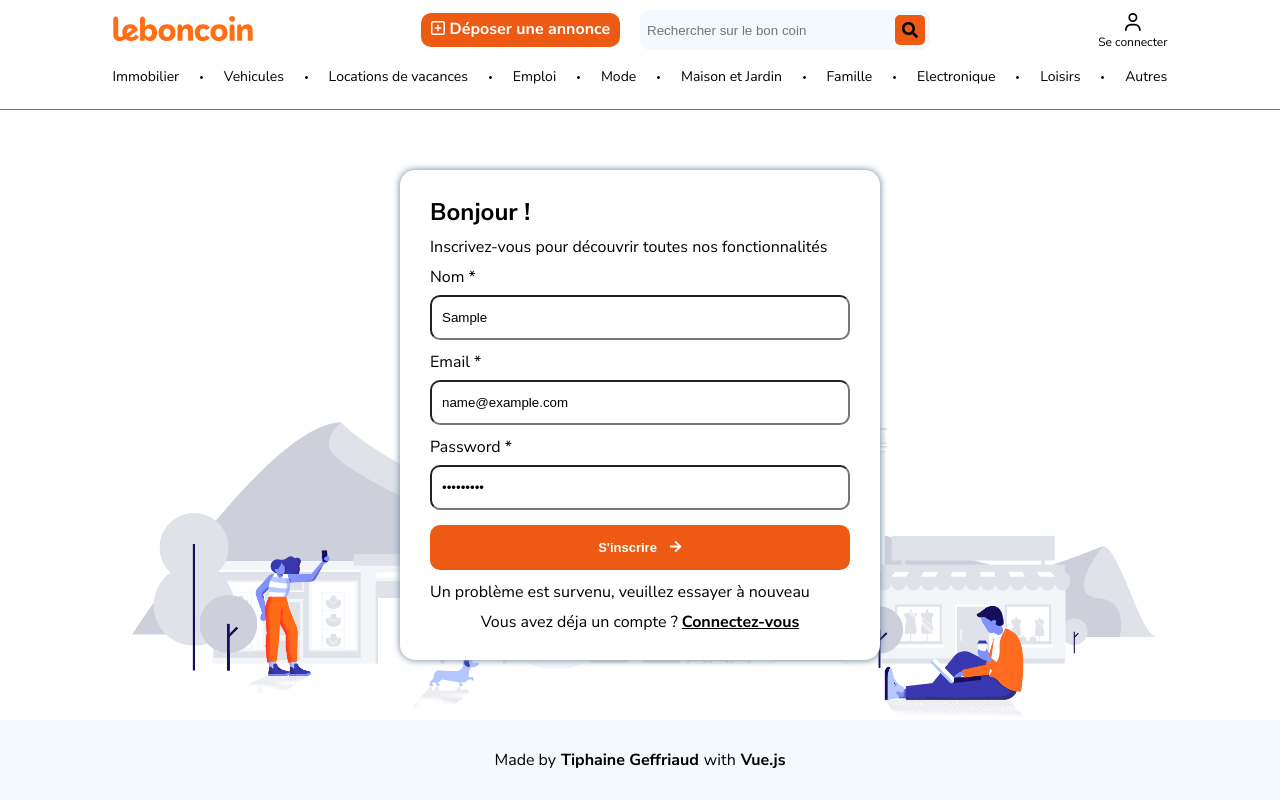
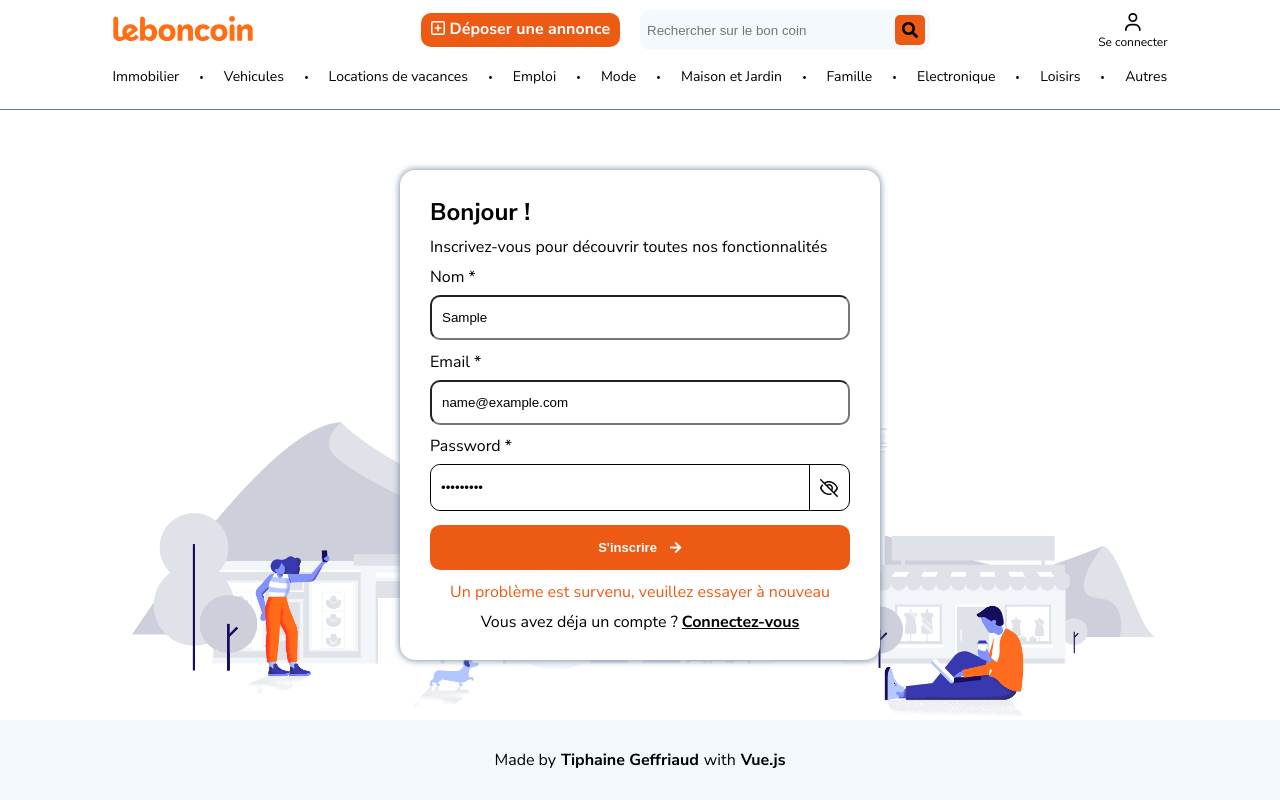
Before and after one commit to Tiph0808/leboncoin-reproduction--formation-vue.js, a Vue app: page /signup in a window 1280 px wide. Both pictures are taken after typing "Sample", "name@example.com", "Sample123" into the empty fields and a click on the button "S'inscrire". Built offline with nearby package versions, Linux system fonts and the light colour scheme; no server answers.

Commit message:
6th commit : bonus features corrected, Part 2 finished

```diff
--- a/src/views/LoginView.vue
+++ b/src/views/LoginView.vue
@@ -4,23 +4,26 @@ import { ref, inject } from 'vue';
 import axios from 'axios';
 import { useRouter } from 'vue-router'; // jimporte use router pour pouvoir envoyer mon utilisateur vers la page home si la requete a reussi
 
+// je declenche la methode userRouter et stocke ce qu'elle renvoie dans la variable router
+const router = useRouter()
+
+// jinjecte mon provider
+const GlobalStore = inject('GlobalStore')
+
+
+// VALEURS REACTIVES
+
 const email = ref('joel@aol.com')
 const password = ref('password')
-
-// je declenche la methode userRouter et stocke ce qu'elle renvoie dans la variable router
-const router = useRouter()
 
 // je cree mes ref pour l'affichage conditionnel:
 const errorMessage = ref('')
 const isSubmitting = ref(false)
 
-// jinjecte mon provider
-const GlobalStore = inject('GlobalStore')
+// BONUS (correction) : je cree ma ref pour le password a afficher ou pas
+const displayPassword = ref(false)
 
-
-
-
-
+// je lance ma requete a la soumission du form
 const handleSubmit = async () => {
   //Je rverifie que les infos du form sont transmises
   console.log({
@@ -52,16 +55,25 @@ const handleSubmit = async () => {
   }
 }
 
-const inputType = ref('password')
+
+// BONUS (Myway)
+
+// j'ajoute une valeur reactive : le type de mon password
+// const inputType = ref('password')
+
+// si c'est un password, au clic je le change en text, sinon je le laiise en password
+// const handlePassword = () => {
+//   if (inputType.value === 'password') {
+//     inputType.value = 'text'
+//   } else {
+//     inputType.value = 'password'
+//   }
+// }
 
 
-const handlePassword = () => {
-  if (inputType.value === 'password') {
-    inputType.value = 'text'
-  } else {
-    inputType.value = 'password'
-  }
-}
+
+
+
 
 
 </script>
@@ -78,10 +90,23 @@ const handlePassword = () => {
             @input="errorMessage = ''">
         </label>
         <label for="password"><span>Mot de passe <sup>*</sup></span>
-          <div>
+          <div class="inputPassword">
+            <!-- <Bonus password (my way):>
             <input :type="inputType" v-model="password" id="password" @input="errorMessage = ''">
             <font-awesome-icon :icon="['far', 'eye-slash']" v-if="inputType === 'password'" @click="handlePassword" />
-            <font-awesome-icon :icon="['far', 'eye']" v-if="inputType === 'text'" @click="handlePassword" />
+            <font-awesome-icon :icon="['far', 'eye']" v-if="inputType === 'text'" @click="handlePassword" /> -->
+
+            <!-- <Bonus password : correction : -->
+            <input :type="displayPassword ? 'text' : 'password'" v-model="password" id="password"
+              @input="errorMessage = ''">
+            <!-- si displayPassword est truthy alors je veux que mon iput soit de type text -->
+
+            <div>
+              <font-awesome-icon :icon="['far', 'eye-slash']" v-if="!displayPassword"
+                @click="displayPassword = !displayPassword" />
+              <font-awesome-icon :icon="['far', 'eye']" v-else @click="displayPassword = !displayPassword" />
+              <!-- =  Au click je donne la valeur opposée a displayPassword -->
+            </div>
 
           </div>
         </label>
@@ -90,7 +115,7 @@ const handlePassword = () => {
         <p v-if="isSubmitting">Connexion en cours...</p>
         <button v-else>Se connecter <font-awesome-icon :icon="['fas', 'arrow-right']" /> </button>
 
-        <p v-if="errorMessage">{{ errorMessage }}</p>
+        <p v-if="errorMessage" class="textError">{{ errorMessage }}</p>
 
         <p>Envie de nous rejoindre ? <RouterLink :to="{ name: 'signup' }">Créer un compte</RouterLink>
         </p>
@@ -149,11 +174,33 @@ input {
   height: 45px;
   border-radius: 10px;
   padding-left: 10px;
+
+}
+
+.inputPassword {
+  border: 1px solid black;
+  display: flex;
+  border-radius: 10px
+}
+
+.inputPassword div {
+  border-left: 1px solid black;
+  display: flex;
+  /* justify-content: center; */
+  align-items: center;
+  width: 40px;
+}
+
+.inputPassword > input {
+  border: none;
+  flex: 1;
 }
 
 input:focus {
   outline: none;
 }
+
+
 
 button {
   background-color: var(--orange);
@@ -178,4 +225,9 @@ a {
   text-decoration: underline;
 
 }
+
+.textError {
+  text-align: center;
+  color: var(--orange);
+}
 </style>
--- a/src/views/SignupView.vue
+++ b/src/views/SignupView.vue
@@ -11,6 +11,11 @@ const password = ref('')
 // je cree mes ref pour l'affichage conditionnel
 const errorMessage = ref('')
 const isSubmitting = ref(false)
+
+// Je cree ma ref pour l'affichage conditionnel du password
+const displayPassword = ref(false)
+
+
 
 // jinjecte mon provider et ces infos
 const GlobalStore = inject('GlobalStore')
@@ -69,18 +74,32 @@ const handleSubmit = async () => {
           <h2>Inscrivez-vous pour découvrir toutes nos fonctionnalités</h2>
         </div>
 
-        <label for="username"><span>Nom <sup>*</sup></span><input type="text" v-model="username" id="username"
-            @input="errorMessage = ''"></label>
+        <label for="username"><span>Nom <sup>*</sup></span>
+          <input type="text" name="username" v-model="username" id="username" @input="errorMessage = ''">
+        </label>
         <!-- la balise sup sert a afficher l'étoile en tant qu'exposant -->
-        <label for="email"><span>Email <sup>*</sup></span><input type="email" v-model="email" id="email"
-            @input="errorMessage = ''"></label>
-        <label for="password"><span>Password <sup>*</sup></span><input type="password" v-model="password" id="password"
-            @input="errorMessage = ''"></label>
+        <label for="email"><span>Email <sup>*</sup></span>
+          <input type="email" name="email" v-model="email" id="email" @input="errorMessage = ''">
+        </label>
+        <label for="password"><span>Password <sup>*</sup></span>
+          <div class="inputPassword">
+            <input :type="displayPassword ? 'text' : 'password'" name="password" id="password" v-model="password"
+              @input="errorMessage = ''">
+            <div>
+              <font-awesome-icon :icon="['far', 'eye-slash']" v-if="!displayPassword"
+                @click="displayPassword = !displayPassword" />
+              <font-awesome-icon :icon="['far', 'eye']" v-else @click="displayPassword = !displayPassword" />
+              <!-- =  Au click je donne la valeur opposée a displayPassword -->
+            </div>
+
+
+          </div>
+        </label>
 
         <p v-if="isSubmitting">Inscription en cours...</p>
         <button v-else>S'inscrire <font-awesome-icon :icon="['fas', 'arrow-right']" /></button>
 
-        <p v-if="errorMessage">{{ errorMessage }}</p>
+        <p v-if="errorMessage" class="textError">{{ errorMessage }}</p>
 
         <p>
           Vous avez déja un compte ?
@@ -141,6 +160,26 @@ input {
   padding-left: 10px;
 }
 
+.inputPassword {
+  border: 1px solid black;
+  display: flex;
+  border-radius: 10px
+}
+
+.inputPassword div {
+  border-left: 1px solid black;
+  display: flex;
+  /* justify-content: center; */
+  align-items: center;
+  width: 40px;
+}
+
+.inputPassword > input {
+  border: none;
+  flex: 1;
+}
+
+
 input:focus {
   outline: none;
 }
@@ -166,6 +205,11 @@ p:last-child {
 a {
   font-weight: bold;
   text-decoration: underline;
+}
 
+
+.textError {
+  text-align: center;
+  color: var(--orange);
 }
 </style>
```
